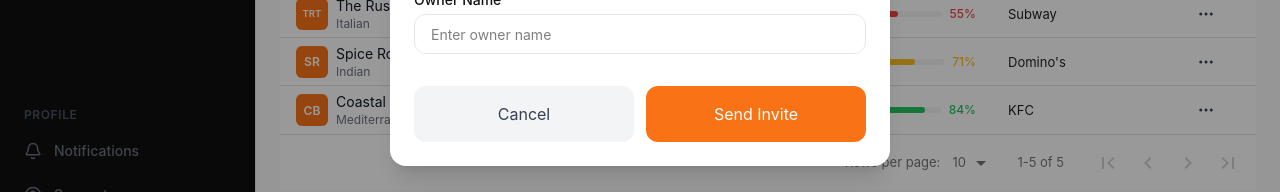
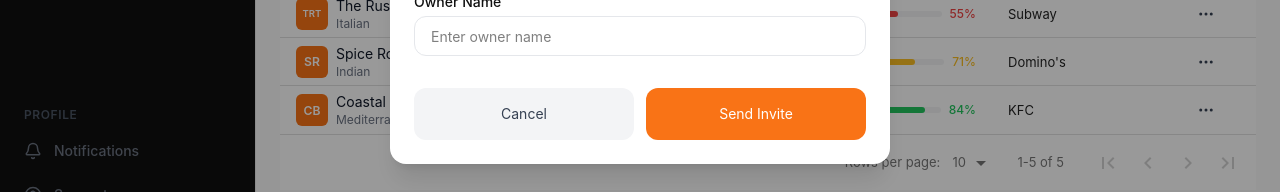
Before and after one commit to hamza-nafasat/rcs-frontend, a React (Vite) app: page /dashboard/clients in a window 1280 px wide. Both pictures are taken after a click on the button "Add Client". Shown: the part 440-632 px from the top of the page. Built offline with nearby package versions, Linux system fonts and the light colour scheme.

Commit message:
button got adjust on modal also

```diff
--- a/src/pages/client-management/components/AddEditClientModal.jsx
+++ b/src/pages/client-management/components/AddEditClientModal.jsx
@@ -78,7 +78,7 @@ const AddEditClientModal = ({
           />
 
           {/* Buttons */}
-          <div className="flex gap-3 pt-4">
+          <div className="flex gap-3 pt-4 text-sm">
             <Button
               type="button"
               variant="secondary"
```
